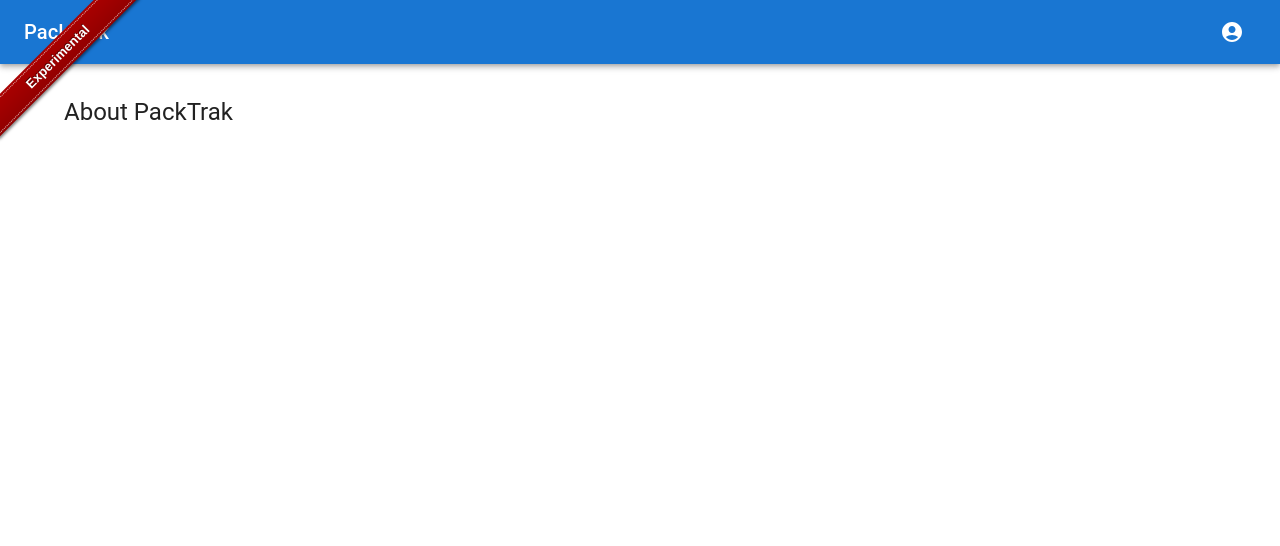
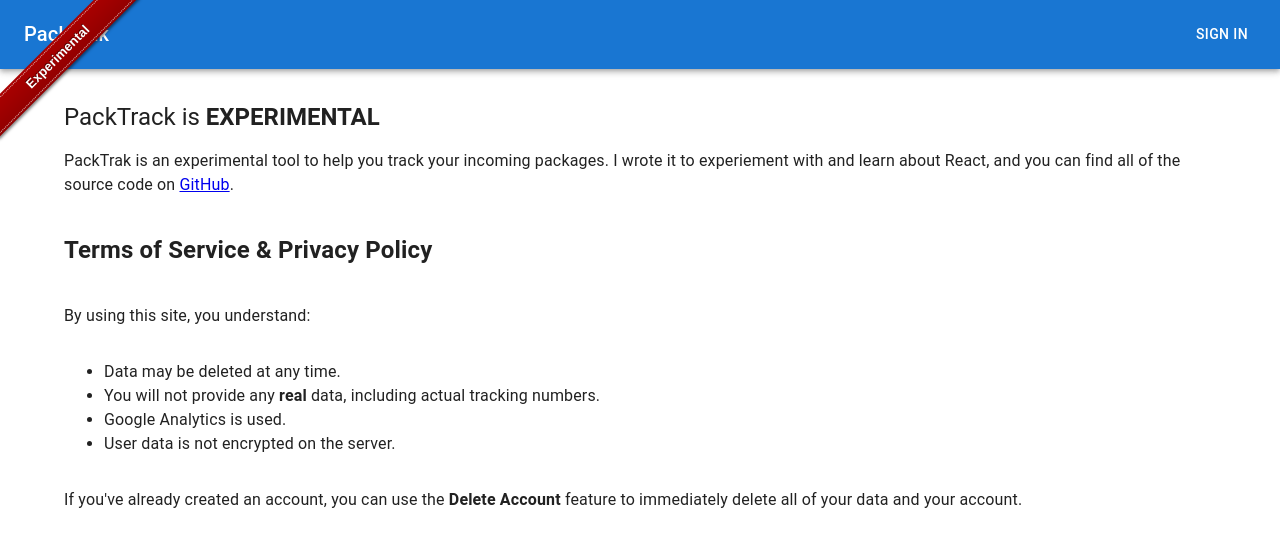
Before and after one commit to petele/packtrak, a React (Create React App) app: page /about in a window 1280 px wide. Shown: the top 546 px of the page. Built offline with nearby package versions, Linux system fonts and the light colour scheme; no server answers.

Commit message:
basic tos

```diff
--- a/src/components/ButtonAppBar.js
+++ b/src/components/ButtonAppBar.js
@@ -1,7 +1,5 @@
 import * as React from 'react';
 import { useNavigate } from 'react-router-dom';
-
-
 
 import {
   AppBar,
@@ -79,13 +77,11 @@ export default function ButtonAppBar(props) {
 
           <Box sx={{ flexGrow: 1 }}></Box>
           {!props.uid && (
-            <IconButton
-              size="large"
-              href="/signin"
-              aria-label="sign in"
-              color="inherit">
-              <AccountCircle />
-            </IconButton>
+            <Button
+            href="/signin"
+            sx={{ my: 2, color: 'white', display: 'block' }}>
+            Sign In
+          </Button>
           )}
           {props.uid && (
             <div>
--- a/src/components/TOSLabel.js
+++ b/src/components/TOSLabel.js
@@ -5,8 +5,8 @@ import {
 export default function TOSLabel() {
   return (
     <div>
-      I agree to the <Link color="inherit" target="_blank" href="/about">
-        Terms of Service
+      I understand this site is <Link color="inherit" target="_blank" href="/about">
+        experimental
       </Link>.
 
     </div>
--- a/src/views/About.js
+++ b/src/views/About.js
@@ -18,9 +18,33 @@ export default function About() {
           alignItems: 'left',
         }}
       >
-        <Typography component="h1" variant="h5">
-          About PackTrak
+        <Typography component="h2" variant="h5">
+          PackTrack is <b>EXPERIMENTAL</b>
         </Typography>
+        <p>
+          PackTrak is an experimental tool to help you track your incoming
+          packages. I wrote it to experiement with and learn about React,
+          and you can find all of the source code
+          on <a href="https://github.com/petele/packtrak">GitHub</a>.
+        </p>
+        <h2>Terms of Service &amp; Privacy Policy</h2>
+        <p>
+          By using this site, you understand:
+        </p>
+        <ul>
+          <li>Data may be deleted at any time.</li>
+          <li>
+            You will not provide any <b>real</b> data, including actual
+            tracking numbers.
+          </li>
+          <li>Google Analytics is used.</li>
+          <li>User data is not encrypted on the server.</li>
+        </ul>
+        <p>
+          If you've already created an account, you can use
+          the <b>Delete Account</b> feature to immediately delete
+          all of your data and your account.
+        </p>
       </Box>
     </Container>
   );
--- a/src/views/SignUp.js
+++ b/src/views/SignUp.js
@@ -29,7 +29,7 @@ export default function SignUp(props) {
   function getFailedMessage(reason) {
     console.log('reason', reason);
     if (reason === 'tos-disagree') {
-      return 'You must agree to the terms of service.';
+      return 'You must check the "I understand" checkbox to use this site.';
     } else if (reason === 'auth/invalid-email.') {
       return 'Please use a valid email address.';
     } else if (reason === 'auth/weak-password') {
```
